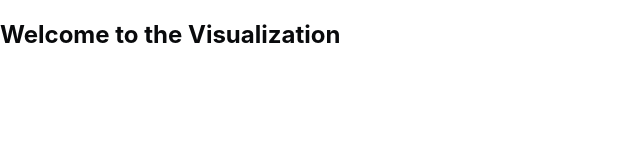
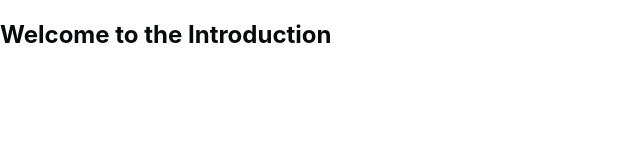
Before and after one commit to 6859-sp21/final-project-passion-for-fashion, a React (Create React App) app: page / in a window 1280 px wide. Shown: the top 160 px of the page, without its empty margins (0-640 px from the left). Built offline with nearby package versions, Linux system fonts and the light colour scheme.

Commit message:
changed naming in App to make more sense

```diff
--- a/src/App.js
+++ b/src/App.js
@@ -13,30 +13,30 @@ class App extends Component {
   constructor(props) {
     super(props);
     this.state = {
-      state: states.introduction,
+      pageState: states.introduction,
     }
   }
 
-  getView(state) {
-    if (state === state.introduction) {
+  getView(page) {
+    if (page === states.introduction) {
       return <Intro/>;
-    } else if (state === state.narrative) {
+    } else if (page === states.narrative) {
       return <Narrative/>;
     } else {
       return <Visualization/>; // default value if state transitions ever mess up
     }
   }
 
-  updateState(newState) {
+  updateState(newPagetate) {
     this.setState({
-      state: newState
+      pageState: newPageState
     });
   }
 
   render(viewState) {
     return (
       <div>
-        {this.getView(this.state)}
+        {this.getView(this.state.pageState)}
       </div>
     );
   }
```
